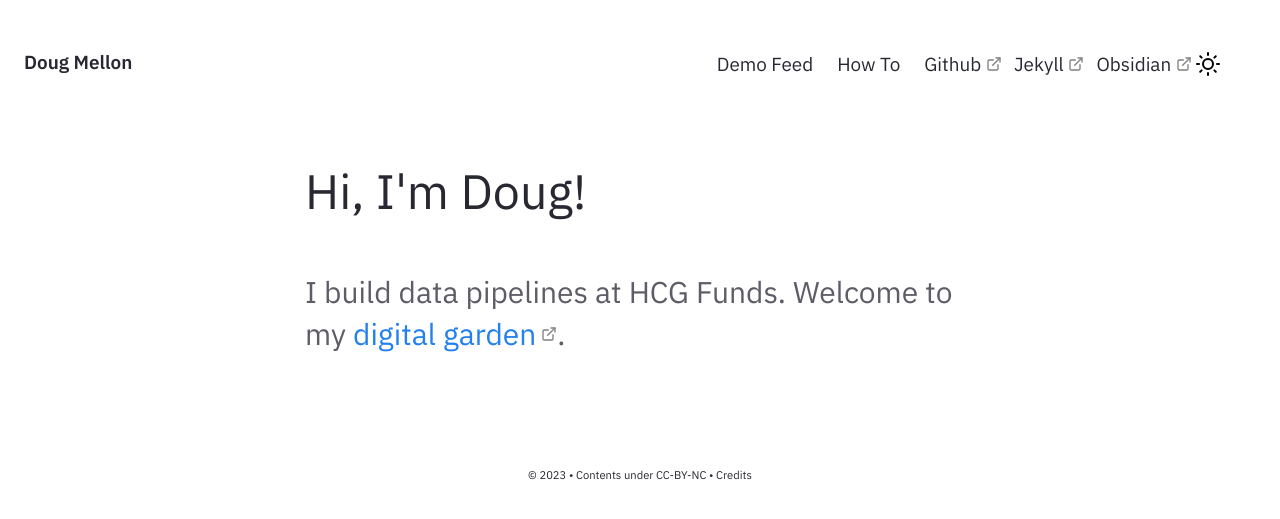
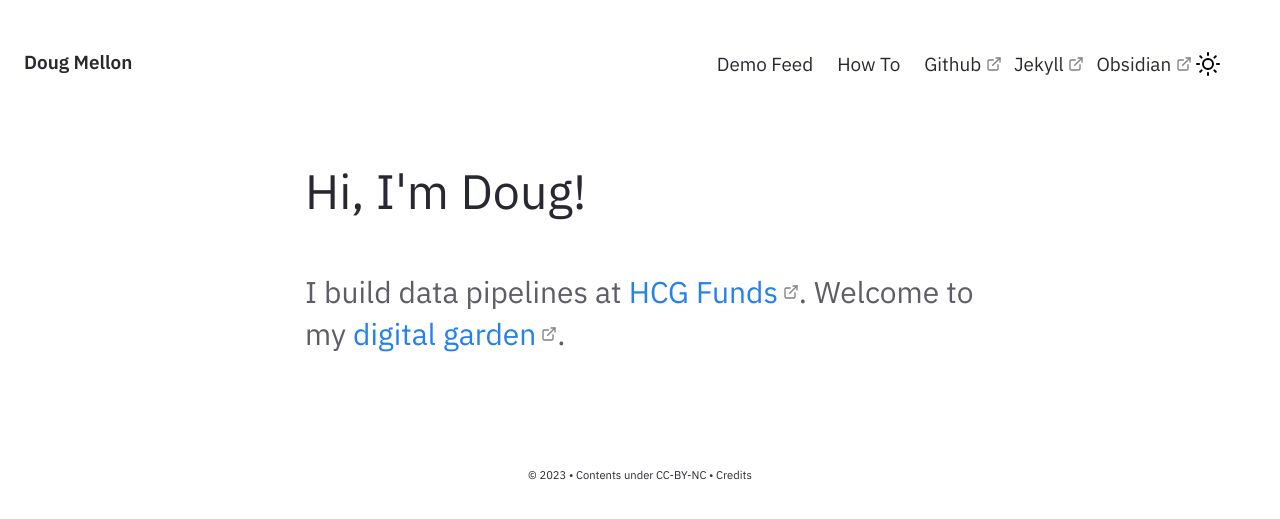
Before and after one commit to dougmellon/dougmellon.github.io, a Jekyll site: the page built from pages/index.md, in a window 1280 px wide. Shown: the top 519 px of the page. Built offline with Jekyll 4.4.1, drawn with Linux system fonts in a browser that asks for light colours; part of the change alters nothing that is shown.

Commit message:
Working on index

```diff
--- a/_includes/Homepage.html
+++ b/_includes/Homepage.html
@@ -1,6 +1,6 @@
 <div class="home-intro">
     <div class="jumbo">Hi, I'm Doug! </div>
     <div class="home-sub-text"> <h3>
-        I build data pipelines at HCG Funds.
+        I build data pipelines at <a href="https://www.hcgfunds.com">HCG Funds</a>.
         Welcome to my <a href="https://maggieappleton.com/garden-history">digital garden</a>.</h3>
 </div> </div>
```
